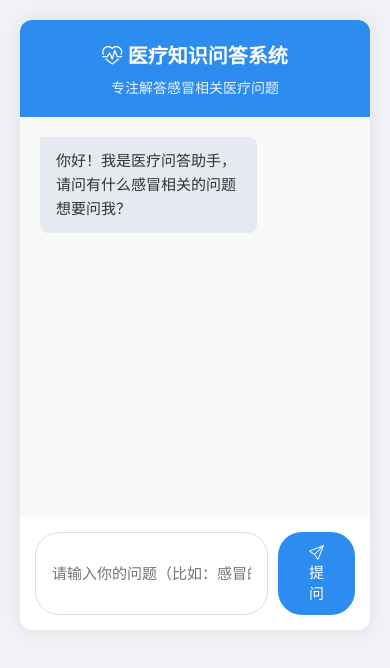
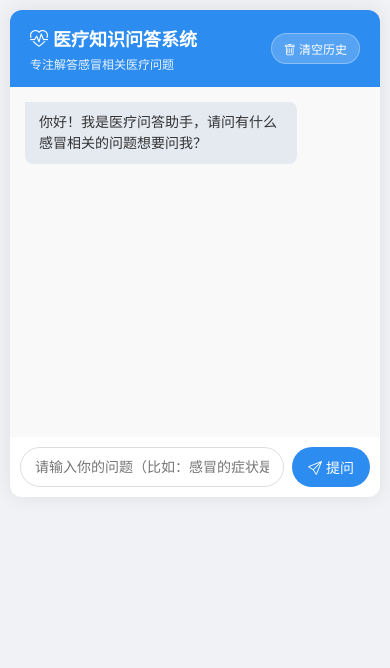
Before and after one commit to yunshuixian/QASystemOnMedicalKG-Synonym, a plain HTML site: page medical-qa-frontend/index.html in a window 390 px wide. Drawn offline with nearby package versions, Linux system fonts and the light colour scheme.

Commit message:
Add files via upload
更新前端，新增1.历史记录清空，2.手机适配，3.重点标记

```diff
--- a/medical-qa-frontend/index.html
+++ b/medical-qa-frontend/index.html
@@ -9,12 +9,16 @@
     <link rel="stylesheet" href="https://cdn.jsdelivr.net/npm/bootstrap-icons@1.11.3/font/bootstrap-icons.min.css">
 </head>
 <body>
-    <div class="qa-container">
-        <!-- 标题区域 -->
+   <div class="qa-container">
+        <!-- 标题区域：新增清空按钮 -->
         <div class="qa-header">
-            <h1><i class="bi bi-heart-pulse"></i> 医疗知识问答系统</h1>
-            <p>专注解答感冒相关医疗问题</p>
+            <div class="header-left">
+                <h1><i class="bi bi-heart-pulse"></i> 医疗知识问答系统</h1>
+                <p>专注解答感冒相关医疗问题</p>
+            </div>
+            <button id="clearBtn"><i class="bi bi-trash"></i> 清空历史</button>
         </div>
+
 
         <!-- 问答记录展示区 -->
         <div class="qa-chat-box" id="chatBox">
--- a/medical-qa-frontend/script.js
+++ b/medical-qa-frontend/script.js
@@ -1,52 +1,71 @@
-// 获取页面上的核心元素：聊天框、输入框、提问按钮
+// 获取页面元素
 const chatBox = document.getElementById('chatBox');
 const questionInput = document.getElementById('questionInput');
 const sendBtn = document.getElementById('sendBtn');
-
-// 后端接口地址（和你Flask启动的地址一致，不用改）
+const clearBtn = document.getElementById('clearBtn'); // 新增：清空按钮
 const API_URL = 'http://localhost:5000/api/qa';
 
-// 核心函数：发送问题到后端
+// 核心：清空聊天历史
+function clearChatHistory() {
+    // 清空聊天框，恢复初始欢迎语
+    chatBox.innerHTML = `
+        <div class="message system-message">
+            你好！我是医疗问答助手，请问有什么感冒相关的问题想要问我？
+        </div>
+    `;
+    // 滚动到顶部
+    chatBox.scrollTop = 0;
+}
+
+// 核心：关键词高亮（感冒、症状、治疗、发烧、咳嗽等）
+function highlightKeywords(content) {
+    const keywords = ['感冒', '症状', '治疗', '发烧', '咳嗽', '鼻塞', '流涕', '头痛', '退烧药', '抗生素'];
+    let highlightedContent = content;
+    keywords.forEach(keyword => {
+        // 替换关键词为高亮样式
+        highlightedContent = highlightedContent.replace(
+            new RegExp(keyword, 'g'),
+            `<span class="highlight">${keyword}</span>`
+        );
+    });
+    return highlightedContent;
+}
+
+// 发送问题到后端
 async function sendQuestion() {
-    // 1. 获取用户输入的问题，去掉首尾空格
     const question = questionInput.value.trim();
     if (!question) {
         alert('请输入要提问的问题！');
         return;
     }
 
-    // 2. 禁用按钮，防止重复点击（显示“正在回答”）
     sendBtn.disabled = true;
     sendBtn.innerHTML = '<i class="bi bi-hourglass-split"></i> 正在回答...';
 
-    // 3. 把用户的问题显示到聊天框（右对齐的蓝色气泡）
-    addMessage(question, 'user');
+    // 添加用户消息（无高亮）
+    addMessage(question, 'user', false);
 
     try {
-        // 4. 调用后端接口（POST请求，传JSON格式的问题）
         const response = await fetch(API_URL, {
             method: 'POST',
-            headers: {
-                'Content-Type': 'application/json',
-            },
+            headers: { 'Content-Type': 'application/json' },
             body: JSON.stringify({ question: question })
         });
 
-        // 5. 解析后端返回的结果
         const result = await response.json();
+        let answer = '';
+        if (result.code === 200) {
+            answer = result.answer;
+        } else {
+            answer = `出错了：${result.msg}`;
+        }
 
-        // 6. 显示回答：成功就显示答案，失败显示错误提示
-        if (result.code === 200) {
-            addMessage(result.answer, 'system');
-        } else {
-            addMessage(`出错了：${result.msg}`, 'system');
-        }
+        // 添加助手消息（带关键词高亮）
+        addMessage(answer, 'system', true);
     } catch (error) {
-        // 网络错误/接口不通的提示
-        addMessage('抱歉，服务器连接失败，请检查后端是否启动！', 'system');
+        addMessage('抱歉，服务器连接失败，请检查后端是否启动！', 'system', false);
         console.error('接口调用失败：', error);
     } finally {
-        // 7. 恢复按钮状态，清空输入框，滚动到聊天框底部
         sendBtn.disabled = false;
         sendBtn.innerHTML = '<i class="bi bi-send"></i> 提问';
         questionInput.value = '';
@@ -54,22 +73,25 @@ async function sendQuestion() {
     }
 }
 
-// 辅助函数：往聊天框添加消息（区分用户/助手）
-function addMessage(content, type) {
+// 新增：添加消息（支持高亮）
+function addMessage(content, type, needHighlight = false) {
     const messageDiv = document.createElement('div');
     messageDiv.className = `message ${type}-message`;
-    messageDiv.textContent = content;
+
+    // 如果需要高亮，先处理内容
+    if (needHighlight) {
+        messageDiv.innerHTML = highlightKeywords(content);
+    } else {
+        messageDiv.textContent = content;
+    }
+
     chatBox.appendChild(messageDiv);
-    // 自动滚动到底部，显示最新消息
     chatBox.scrollTop = chatBox.scrollHeight;
 }
 
-// 绑定事件1：点击“提问”按钮发送问题
+// 绑定事件
 sendBtn.addEventListener('click', sendQuestion);
-
-// 绑定事件2：按回车键发送问题（更方便）
+clearBtn.addEventListener('click', clearChatHistory); // 绑定清空按钮
 questionInput.addEventListener('keydown', (e) => {
-    if (e.key === 'Enter') {
-        sendQuestion();
-    }
+    if (e.key === 'Enter') sendQuestion();
 });
--- a/medical-qa-frontend/style.css
+++ b/medical-qa-frontend/style.css
@@ -1,4 +1,4 @@
-/* 全局样式重置：去掉默认边距，统一字体 */
+/* 全局样式重置 */
 * {
     margin: 0;
     padding: 0;
@@ -8,10 +8,10 @@
 
 body {
     background-color: #f0f2f5;
-    padding: 20px;
+    padding: 10px; /* 手机端减少外层padding */
 }
 
-/* 问答容器：居中、限定宽度、白色背景、阴影 */
+/* 问答容器：适配手机宽度 */
 .qa-container {
     max-width: 800px;
     margin: 0 auto;
@@ -19,45 +19,68 @@ body {
     border-radius: 12px;
     box-shadow: 0 0 20px rgba(0, 0, 0, 0.08);
     overflow: hidden;
+    width: 100%; /* 手机端占满宽度 */
 }
 
-/* 标题区域：蓝色背景、白色文字 */
+/* 标题区域：弹性布局，放清空按钮 */
 .qa-header {
     background: #2d8cf0;
     color: white;
-    padding: 20px;
-    text-align: center;
+    padding: 15px 20px;
+    text-align: left; /* 取消居中，适配按钮 */
+    display: flex;
+    justify-content: space-between;
+    align-items: center;
+}
+
+.header-left {
+    flex: 1;
 }
 
 .qa-header h1 {
-    font-size: 24px;
-    margin-bottom: 8px;
+    font-size: 20px; /* 缩小标题，适配手机 */
+    margin-bottom: 4px;
 }
 
 .qa-header p {
-    font-size: 14px;
+    font-size: 12px;
     opacity: 0.9;
 }
 
-/* 聊天展示区：固定高度、滚动条、浅灰色背景 */
+/* 清空按钮样式 */
+#clearBtn {
+    padding: 6px 12px;
+    background-color: rgba(255, 255, 255, 0.2);
+    color: white;
+    border: 1px solid rgba(255, 255, 255, 0.3);
+    border-radius: 16px;
+    cursor: pointer;
+    font-size: 12px;
+    transition: background-color 0.2s;
+}
+
+#clearBtn:hover {
+    background-color: rgba(255, 255, 255, 0.3);
+}
+
+/* 聊天展示区：优化手机端高度 */
 .qa-chat-box {
-    height: 500px;
-    padding: 20px;
+    height: 450px; /* 手机端降低高度 */
+    padding: 15px;
     overflow-y: auto;
     background-color: #f9f9f9;
 }
 
-/* 消息通用样式：最大宽度、边距、行高 */
+/* 消息通用样式 */
 .message {
-    max-width: 70%;
-    margin-bottom: 16px;
-    padding: 12px 16px;
+    max-width: 80%; /* 手机端扩大消息宽度 */
+    margin-bottom: 12px;
+    padding: 10px 14px;
     border-radius: 8px;
-    line-height: 1.6;
-    font-size: 15px;
+    line-height: 1.5;
+    font-size: 14px;
 }
 
-/* 助手消息：左对齐、浅灰色 */
 .system-message {
     background-color: #e5e9f0;
     color: #333;
@@ -65,7 +88,6 @@ body {
     border-top-left-radius: 0;
 }
 
-/* 用户消息：右对齐、蓝色 */
 .user-message {
     background-color: #2d8cf0;
     color: white;
@@ -73,38 +95,41 @@ body {
     border-top-right-radius: 0;
 }
 
-/* 输入区域：弹性布局、间距 */
+/* 关键词高亮样式 */
+.highlight {
+    color: #e74c3c;
+    font-weight: bold;
+}
+
+/* 输入区域：优化手机端间距 */
 .qa-input-area {
     display: flex;
-    padding: 20px;
-    gap: 10px;
+    padding: 15px;
+    gap: 8px;
 }
 
-/* 输入框：占满宽度、圆角、边框 */
 #questionInput {
     flex: 1;
-    padding: 12px 16px;
+    padding: 10px 14px;
     border: 1px solid #ddd;
-    border-radius: 24px;
-    font-size: 15px;
+    border-radius: 20px;
+    font-size: 14px;
     outline: none;
 }
 
-/* 输入框聚焦：蓝色边框、轻微阴影 */
 #questionInput:focus {
     border-color: #2d8cf0;
     box-shadow: 0 0 0 2px rgba(45, 140, 240, 0.2);
 }
 
-/* 提问按钮：蓝色背景、圆角、hover变色 */
 #sendBtn {
-    padding: 12px 24px;
+    padding: 10px 20px;
     background-color: #2d8cf0;
     color: white;
     border: none;
-    border-radius: 24px;
+    border-radius: 20px;
     cursor: pointer;
-    font-size: 15px;
+    font-size: 14px;
     transition: background-color 0.2s;
 }
 
@@ -117,15 +142,18 @@ body {
     cursor: not-allowed;
 }
 
-/* 手机适配：缩小高度、调整 padding */
+/* 手机端适配（屏幕小于600px） */
 @media (max-width: 600px) {
     .qa-chat-box {
-        height: 400px;
+        height: 350px; /* 更小的聊天区高度 */
     }
     .qa-header h1 {
-        font-size: 20px;
+        font-size: 18px;
     }
     .qa-input-area {
-        padding: 15px;
+        padding: 10px;
+    }
+    #sendBtn {
+        padding: 10px 16px;
     }
 }
```
